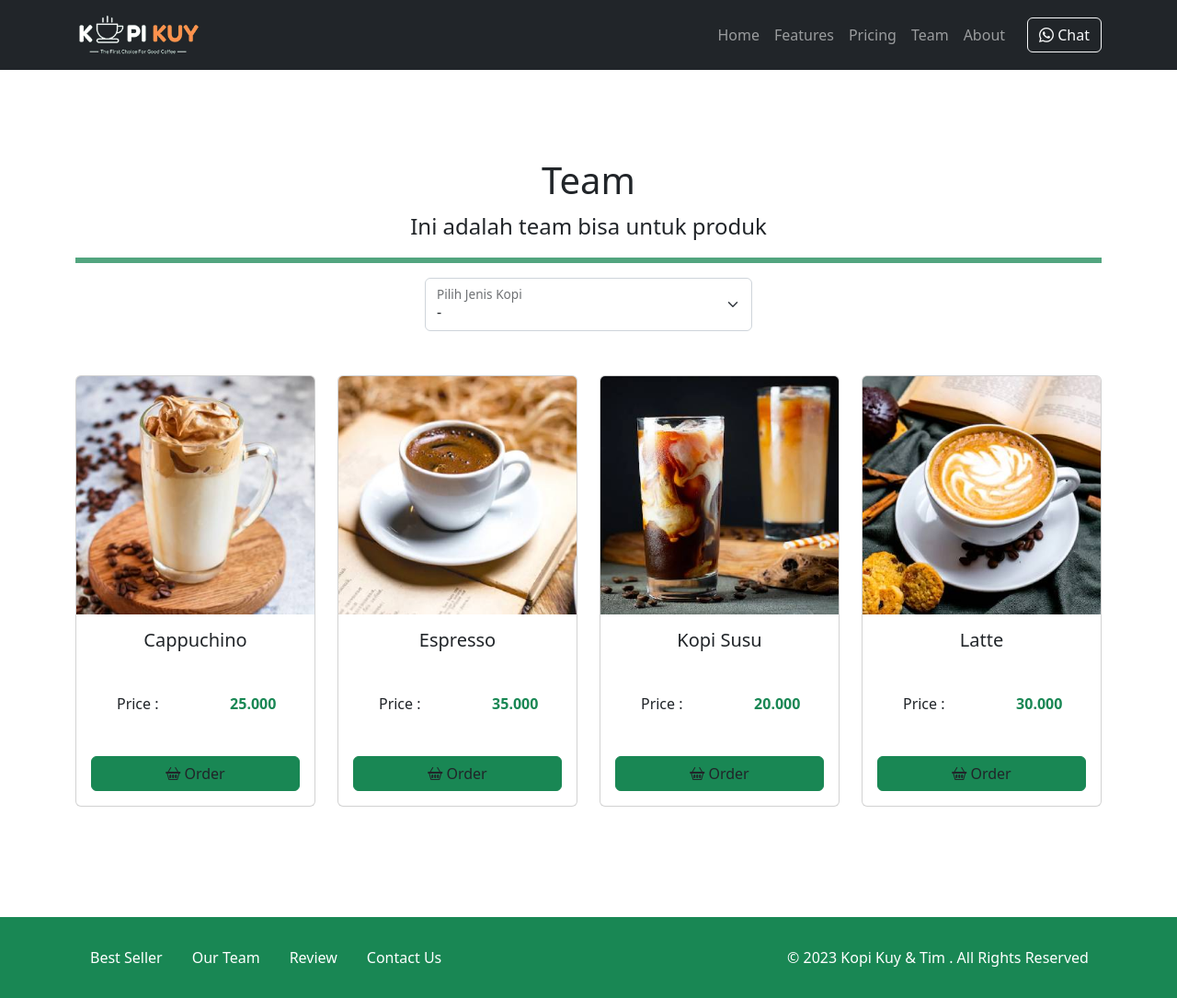
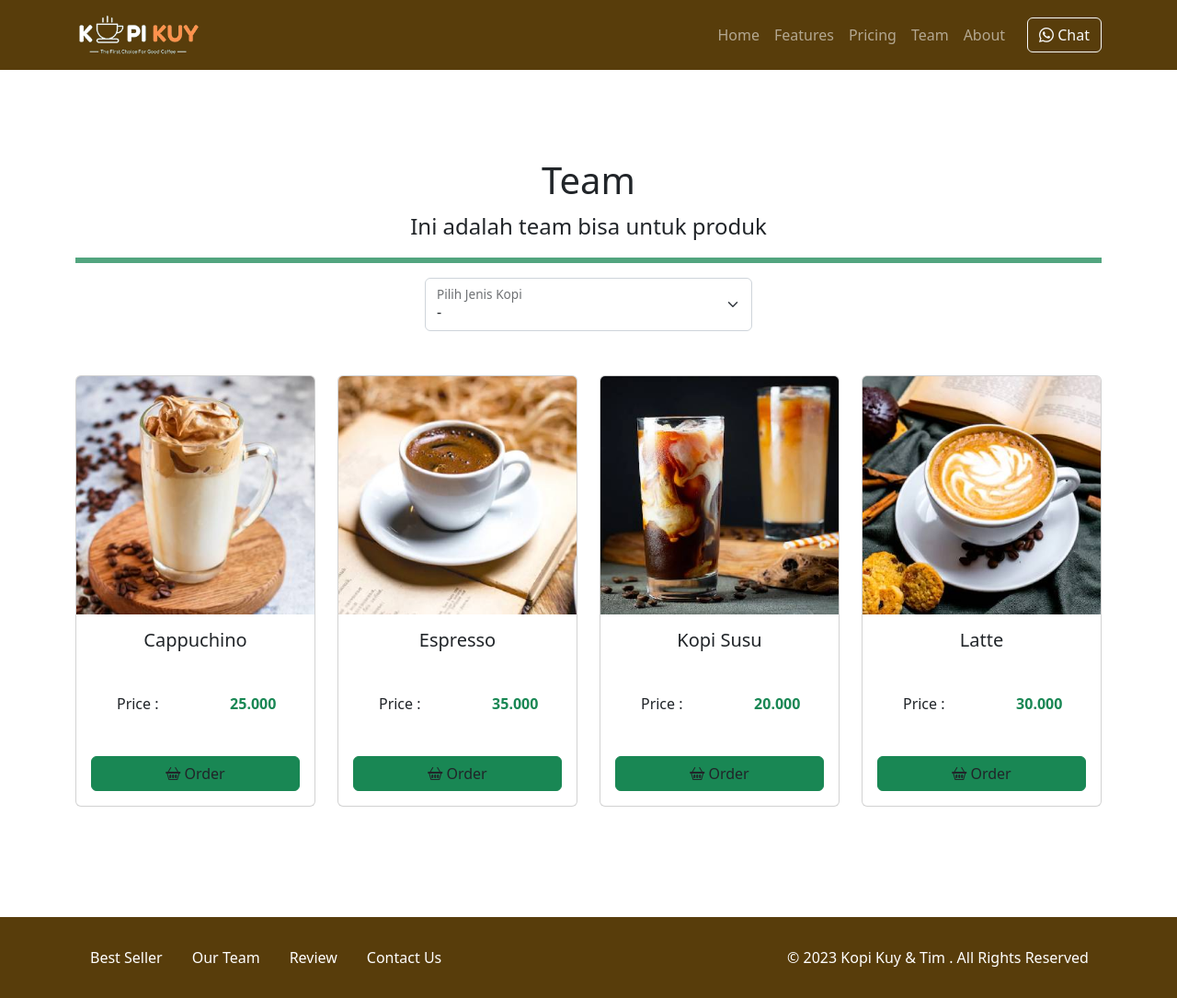
Before and after one commit to RezaIrawanDes/kopi-kuy, a plain HTML site: page produk.html in a window 1280 px wide. Shown: the whole page at 92% size. Drawn offline with Linux system fonts and the light colour scheme.

Commit message:
update produk

```diff
--- a/produk.html
+++ b/produk.html
@@ -14,7 +14,9 @@
     <script src="js/jquery-3.6.3.min.js"></script>
     <style>
         /* tulis kode CSS internal di bawah sini */
-
+        .bg-coklat{
+            background-color: rgb(88, 61, 11);
+        }
 
 
         /* Batas Akhir penulisan kode CSS internal */
@@ -24,7 +26,7 @@
 <body>
     <!-- Tulis Kode Bootstrap Di Bawah Sini -->
 
-    <nav class="navbar navbar-dark bg-dark navbar-expand-lg bisadicopy">
+    <nav class="navbar navbar-dark bg-coklat navbar-expand-lg bisadicopy">
         <div class="container">
             <a class="navbar-brand" href="https://www.rikikurnia.com">
                 <img src="images/logo/logo_kuy.png" alt="image" height="50">
@@ -155,7 +157,7 @@
         </div>
     </section>
 
-    <footer class="riki-block footer-small py-4 bg-success">
+    <footer class="riki-block footer-small py-4 bg-coklat">
         <div class="container">
             <div class="row align-items-center">
                 <div class="col-12 col-md-8">
```
